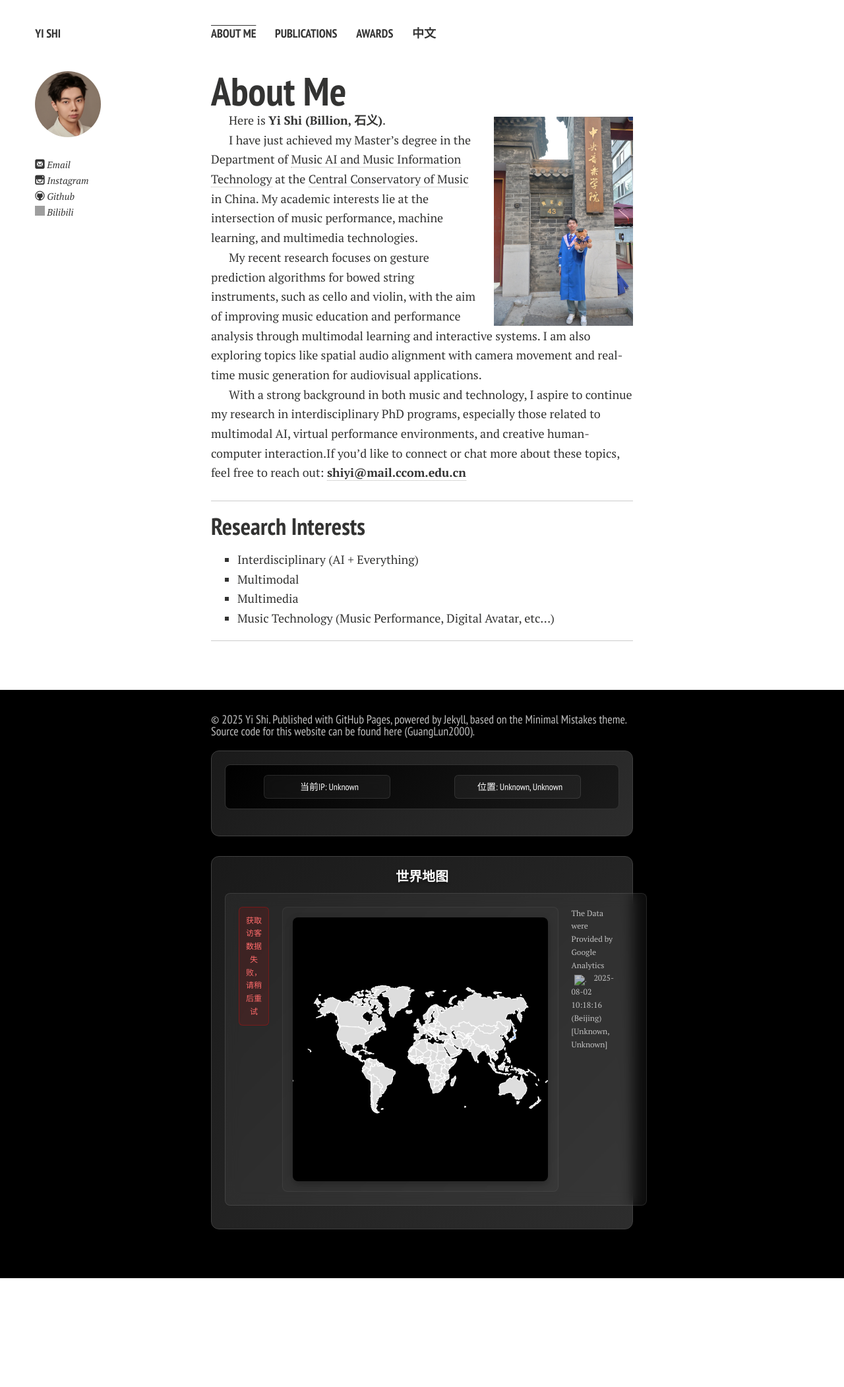
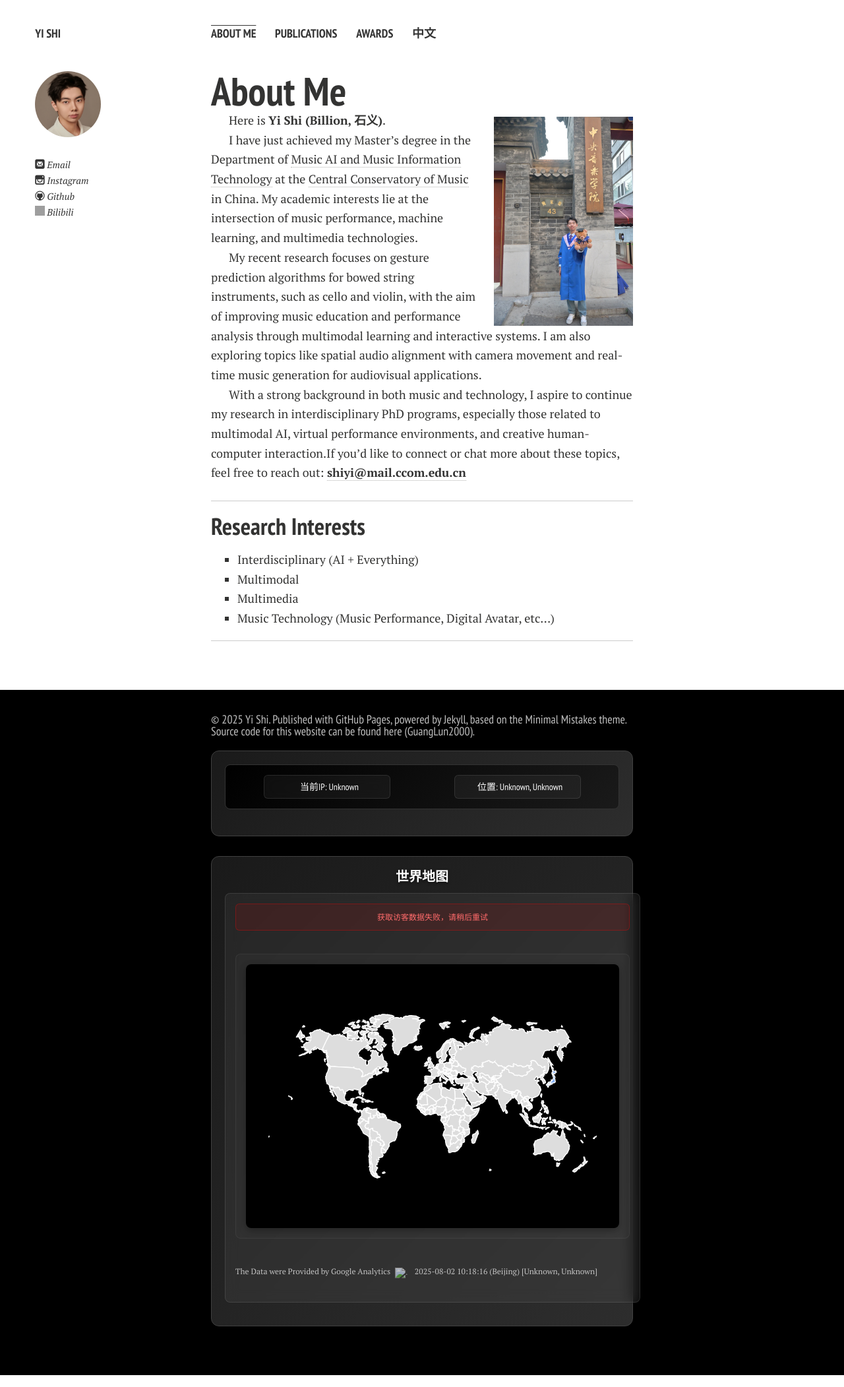
Before and after one commit to shiyi099/homepage, a Jekyll site: the page built from index.md, in a window 1280 px wide. Shown: the whole page at 66% size. Built offline with Jekyll 4.4.1, drawn with Linux system fonts in a browser that asks for light colours; nearby versions of some CDN libraries; comment, search, counter and statistics services are not loaded; a style sheet for code colours, icons or effects is not loaded; our own code applies the rules of GitHub Pages for plain Markdown files; before the commit the page ends 1956 px from its top, so only the background shows below that; grey boxes are pictures that could not be loaded.

Commit message:
Update world-map.css

```diff
--- a/assets/css/world-map.css
+++ b/assets/css/world-map.css
@@ -23,6 +23,7 @@
 
 .world-map-container {
     display: flex;
+    flex-direction: column;
     margin: 15px 0;
     padding: 15px;
     background: rgba(255, 255, 255, 0.05);
@@ -36,12 +37,13 @@
     position: relative;
     min-height: 400px;
     gap: 20px;
-    align-items: flex-start;
+    align-items: stretch;
 }
 
 /* SVG容器 */
 .svg-container {
-    flex: 0 0 70%;
+    width: 100%;
+    margin-bottom: 20px;
     background: rgba(255, 255, 255, 0.02);
     border-radius: 8px;
     border: 1px solid rgba(255, 255, 255, 0.05);
@@ -51,7 +53,7 @@
 
 /* Table容器 */
 .table-container {
-    flex: 0 0 30%;
+    width: 100%;
     background: rgba(255, 255, 255, 0.02);
     border-radius: 8px;
     border: 1px solid rgba(255, 255, 255, 0.05);
@@ -212,7 +214,16 @@
 /* 响应式设计 - 桌面端 */
 @media (min-width: 1200px) {
     .world-map-container {
-        padding: 20px;
+        flex-direction: column;
+    }
+
+    .svg-container {
+        width: 100%;
+        margin-bottom: 20px;
+    }
+
+    .table-container {
+        width: 100%;
     }
 
     .datamap {
@@ -228,16 +239,16 @@
 /* 响应式设计 - 平板端 */
 @media (max-width: 1199px) and (min-width: 768px) {
     .world-map-container {
-        padding: 15px;
-        flex-direction: row;
+        flex-direction: column;
     }
 
     .svg-container {
-        flex: 0 0 70%;
+        width: 100%;
+        margin-bottom: 20px;
     }
 
     .table-container {
-        flex: 0 0 30%;
+        width: 100%;
     }
 
     .datamap {
```
